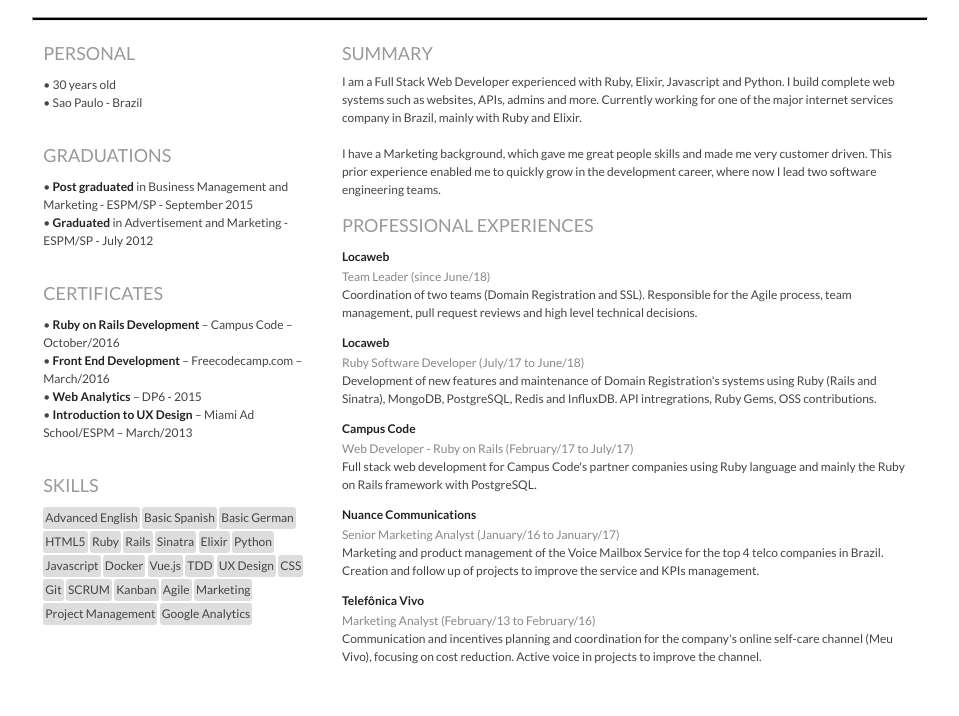
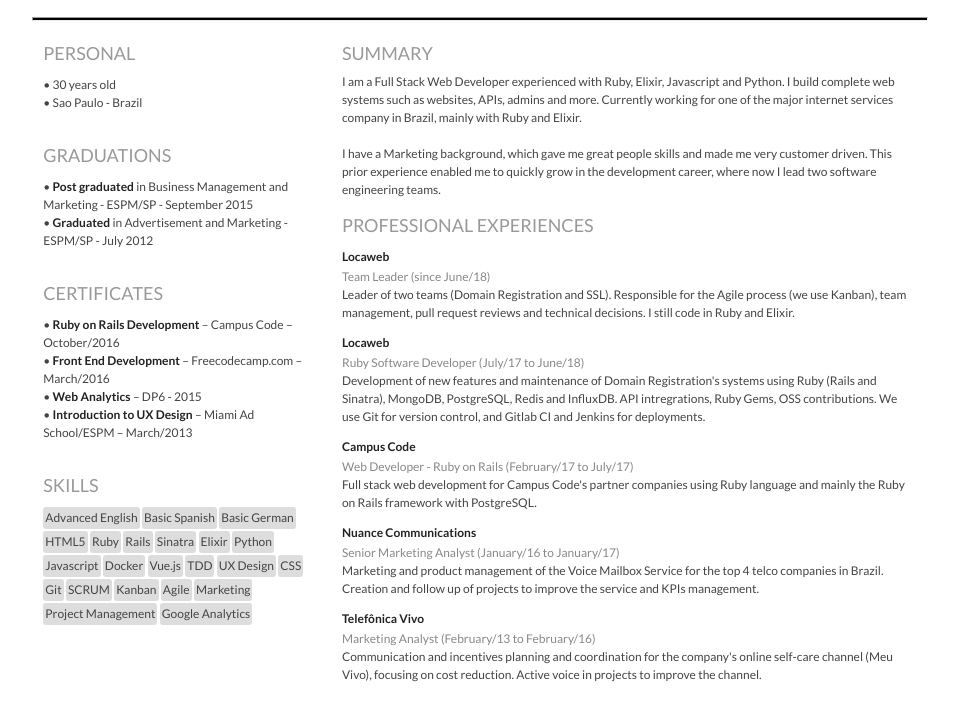
Before and after one commit to gionaufal/resume, a plain HTML site: page index_en.html in a window 1280 px wide. Shown: the part 119-835 px from the top of the page, without its empty margins (160-1119 px from the left). Drawn offline with nearby package versions, Linux system fonts and the light colour scheme.

Commit message:
Update english CV

```diff
--- a/index_en.html
+++ b/index_en.html
@@ -53,9 +53,7 @@
             <br>
             <h5>CERTIFICATES</h5>
             <ul>
-              <li>• <span class="strong gray">Ruby on Rails Development
-                  </span> – Campus
-                Code – October/2016</li>
+              <li>• <span class="strong gray">Ruby on Rails Development </span> – Campus Code – October/2016</li>
               <li>• <span class="strong gray">Front End Development</span> – Freecodecamp.com – March/2016</li>
               <li>• <span class="strong gray">Web Analytics </span>– DP6 - 2015</li>
               <li>• <span class="strong gray">Introduction to UX Design </span>– Miami Ad School/ESPM – March/2013</li>
@@ -102,10 +100,10 @@
             <div class="exp">
               <p class='company strong gray'>Locaweb</p>
               <p class='role'>Team Leader (since June/18)</p>
-              <p class='description'>Coordination of two teams (Domain
-              Registration and SSL). Responsible for the Agile process, team
-              management, pull request reviews and high level technical
-              decisions.</p>
+              <p class='description'>Leader of two teams (Domain
+              Registration and SSL). Responsible for the Agile process (we use
+              Kanban), team management, pull request reviews and technical
+              decisions. I still code in Ruby and Elixir.</p>
             </div>
             <div class="exp">
               <p class='company strong gray'>Locaweb</p>
@@ -114,7 +112,8 @@
               Development of new features and maintenance of Domain
               Registration's systems using Ruby (Rails and Sinatra), MongoDB,
               PostgreSQL, Redis and InfluxDB. API intregrations, Ruby
-              Gems, OSS contributions.
+              Gems, OSS contributions. We use Git for version control, and
+              Gitlab CI and Jenkins for deployments.
               </p>
             </div>
             <div class="exp">
```
Also changed, not shown: 1 other file.
